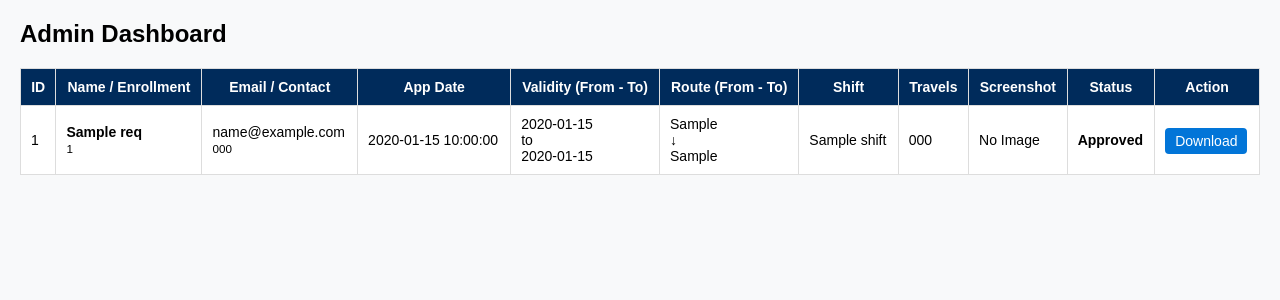
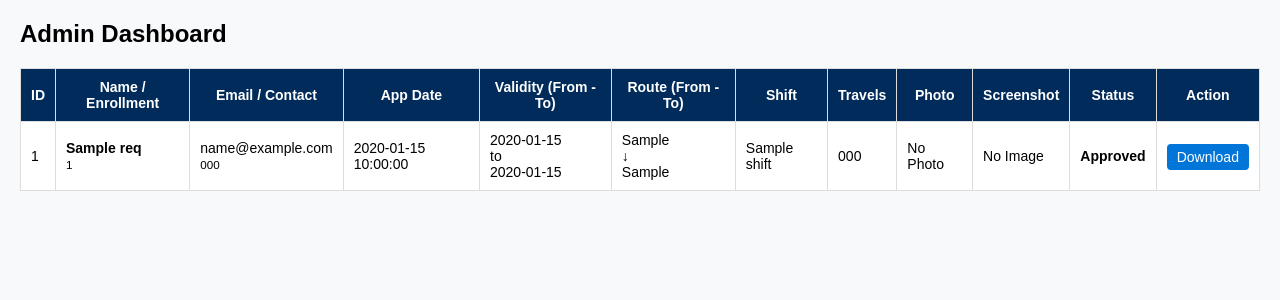
Before and after one commit to Kashyap42576/bus-pass-system, a Flask app: template templates/admin.html in a window 1280 px wide. Shown: the top 300 px of the page. Run offline with Flask 3, Linux system fonts and the light colour scheme; the template is opened without the code that fills it: most values are stand-ins (such as "Sample title", 1, 10 or a date in 2020).

Commit message:
Add photo column to admin dashboard
Updated admin dashboard to include a new 'Photo' column for passenger photos and adjusted the corresponding data display.

```diff
--- a/templates/admin.html
+++ b/templates/admin.html
@@ -25,8 +25,9 @@
                 <th>App Date</th>
                 <th>Validity (From - To)</th>
                 <th>Route (From - To)</th>
-                <th>Shift</th> <!-- NEW SHIFT HEADER -->
+                <th>Shift</th>
                 <th>Travels</th>
+                <th>Photo</th>
                 <th>Screenshot</th>
                 <th>Status</th>
                 <th>Action</th>
@@ -41,11 +42,18 @@
                 <td>{{ req['Date'] }}</td>
                 <td>{{ req['From Date'] }}<br>to<br>{{ req['To Date'] }}</td>
                 <td>{{ req['From Destination'] }}<br>↓<br>{{ req['To Destination'] }}</td>
-                <td>{{ req['Shift'] }}</td> <!-- NEW SHIFT DATA CELL -->
+                <td>{{ req['Shift'] }}</td>
                 <td>{{ req['Number of travels'] }}</td>
                 <td>
+                    {% if req['Passenger Photo URL'] %}
+                        <a href="{{ req['Passenger Photo URL'] }}" target="_blank">View Photo</a>
+                    {% else %}
+                        No Photo
+                    {% endif %}
+                </td>
+                <td>
                     {% if req['Screenshot URL'] %}
-                        <a href="{{ req['Screenshot URL'] }}" target="_blank">View</a>
+                        <a href="{{ req['Screenshot URL'] }}" target="_blank">View Payment</a>
                     {% else %}
                         No Image
                     {% endif %}
```
